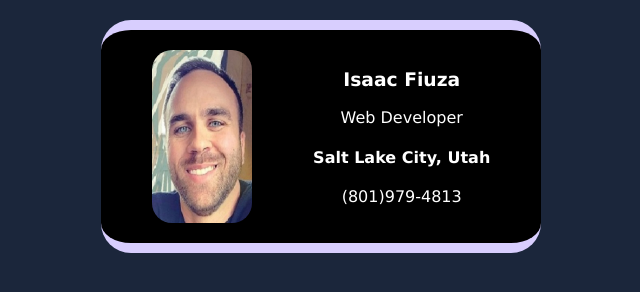
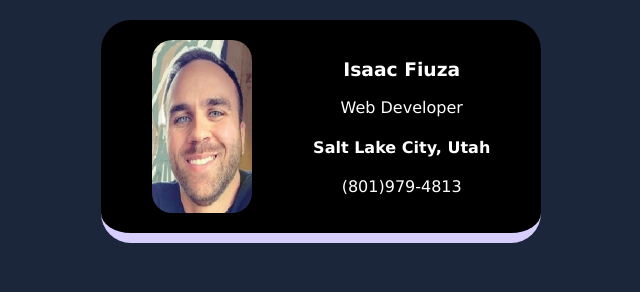
Before and after one commit to ifiuza/business-card, a website built with Vite: page index.html in a window 1280 px wide. Shown: the whole page, without its empty margins (319-959 px from the left). Built offline with nearby package versions, Linux system fonts and the light colour scheme.

Commit message:
Update styles.css

```diff
--- a/styles.css
+++ b/styles.css
@@ -20,7 +20,6 @@ body {
     background: black;
     color: white;
     border-bottom: 10px solid #d8cefe;
-    border-top: 10px solid #d8cefe;
     border-radius: 30px
 }
 
```
